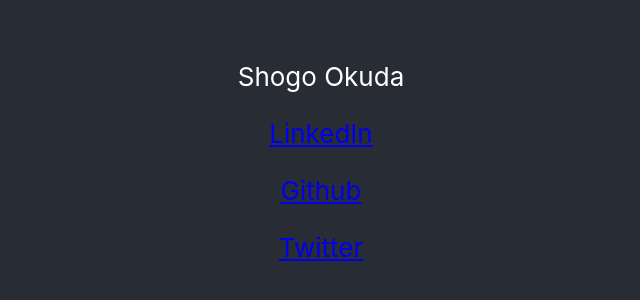
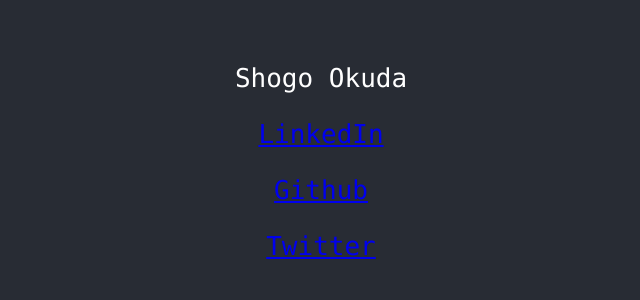
Before and after one commit to shougees/personal-site, a React (Create React App) app: page / in a window 1280 px wide. Shown: the part 238-538 px from the top of the page, without its empty margins (319-959 px from the left). Built offline with nearby package versions, Linux system fonts and the light colour scheme.

Commit message:
change font style

```diff
--- a/src/App.css
+++ b/src/App.css
@@ -2,10 +2,6 @@
   text-align: center;
 }
 
-.App-logo {
-  height: 40vmin;
-  pointer-events: none;
-}
 
 @media (prefers-reduced-motion: no-preference) {
   .App-logo {
@@ -22,6 +18,7 @@
   justify-content: center;
   font-size: calc(10px + 2vmin);
   color: white;
+  font-family: source-code-pro, Menlo, Monaco, Consolas, 'Courier New',monospace;
 }
 
 .App-link {
```
